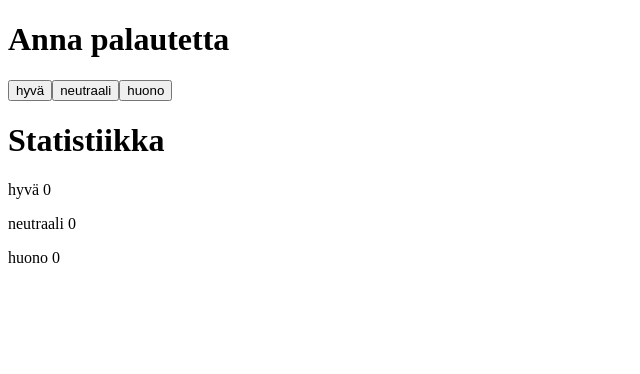
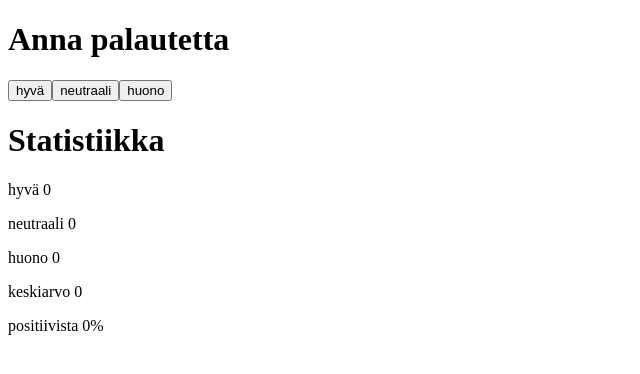
Before and after one commit to eliasmikkola/mooc_fs, a React (Create React App) app in the folder osa1/unicafe/: page / in a window 1280 px wide. Shown: the top 374 px of the page, without its empty margins (0-640 px from the left). Built offline with nearby package versions, Linux system fonts and the light colour scheme.

Commit message:
1.7 unicafe osa2

```diff
--- a/osa1/unicafe/src/index.js
+++ b/osa1/unicafe/src/index.js
@@ -18,28 +18,33 @@ class App extends React.Component {
       this.state = {
         good: 0,
         neutral: 0,
-        bad: 0
+        bad: 0,
+        total: 0
       }
     }
 
     voteGood = (value) => {
         this.setState({
-            good: this.state.good + 1
+            good: this.state.good + 1,
+            total: this.state.total + 1
         })
     }
     voteNeutral = (value) => {
         this.setState({
-            neutral: this.state.neutral + 1
+            neutral: this.state.neutral + 1,
+            total: this.state.total + 1
         })
     }
     voteBad = (value) => {
         this.setState({
-            bad: this.state.bad + 1
+            bad: this.state.bad + 1,
+            total: this.state.total + 1
         })
     }
 
     render() {
-
+        const median = Math.round( (this.state.total > 0 ? (this.state.good + (this.state.bad * -1) ) / this.state.total : 0) * 10 ) / 10
+        const positive = Math.round(100 * (this.state.total > 0 ? this.state.good  / this.state.total : 0) * 10 ) / 10 +"%"
         return (
             <div>
                 <div>
@@ -51,6 +56,8 @@ class App extends React.Component {
                     <Statistic title="hyvä" count={this.state.good}/>
                     <Statistic title="neutraali" count={this.state.neutral}/>
                     <Statistic title="huono" count={this.state.bad}/>
+                    <Statistic title="keskiarvo" count={median}/>
+                    <Statistic title="positiivista" count={positive}/>
                 </div>
             </div>
         )
```
Lines whose indentation alone changed are shown as unchanged.
